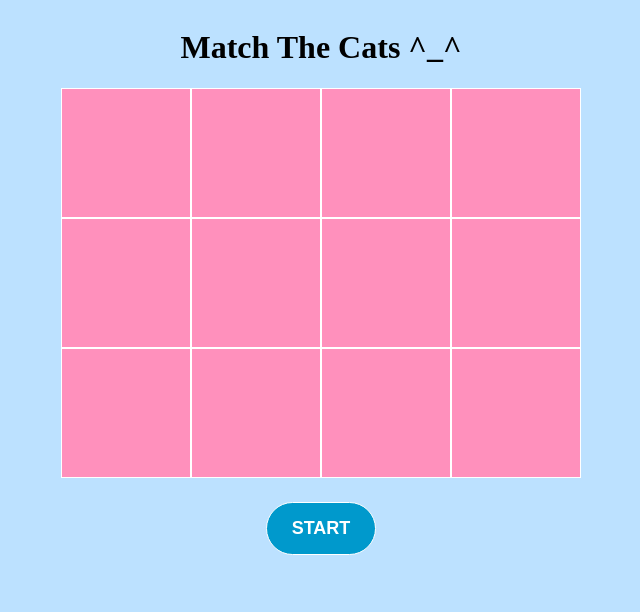
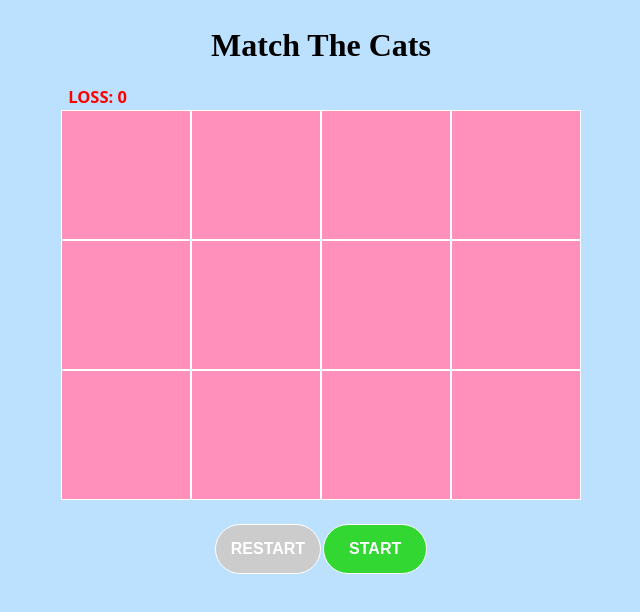
Before and after one commit to maryamqasim1/Memory-card-game, a plain HTML site: page index.html in a window 1280 px wide. Shown: the whole page, without its empty margins (319-959 px from the left). Drawn offline with Linux system fonts and the light colour scheme.

Commit message:
added restart button, print how many losses

```diff
--- a/css/style.css
+++ b/css/style.css
@@ -1,7 +1,7 @@
 html,
 body {
   background-color: #bce1ff;
-  /* user-select: none; */
+  user-select: none;
 }
 
 /* ex:4 https://speckyboy.com/css-js-notification-alert-code/ */
@@ -40,7 +40,8 @@ body {
 }
 
 .close:hover {
-  color: rgb(208, 9, 9);
+  color: white;
+  background-color: red;
 }
 
 .feedback {
@@ -107,17 +108,46 @@ img {
 }
 
 button {
+  border: 1px solid white;
+  color: white;
+  border-radius: 50px;
+  font-weight: 700;
+  font-size: medium;
   margin: 3vh auto;
-  display: flex;
-  padding: 15px 25px;
-  background-color: #0099cc;
-  color: white;
-  font-weight: 700;
-  border: 1px solid white;
-  border-radius: 50px;
-  font-size: large;
 }
 
 button:disabled {
   background-color: #cccccc;
 }
+
+.buttons {
+  display: flex;
+  gap: 2px;
+}
+
+.startBtn {
+  background-color: rgb(50, 215, 50);
+  padding: 15px 25px;
+}
+
+.rstBtn {
+  background-color: rgb(208, 0, 0);
+  padding: 15px 15px;
+}
+
+.textContainer {
+  width: 40%;
+  align-items: center;
+  display: flex;
+  flex-direction: column;
+  line-height: 1;
+}
+
+.counter {
+  line-height: 0;
+  width: 100%;
+  float: left;
+  color: red;
+  font-size: 11px;
+  font-family: system-ui;
+}
--- a/index.html
+++ b/index.html
@@ -7,12 +7,25 @@
     <title>Memory Card Game</title>
     <link rel="stylesheet" href="css/style.css">
     <script src="js/app.js" defer></script>
+    <link rel="preconnect" href="https://fonts.googleapis.com">
+    <link rel="preconnect" href="https://fonts.gstatic.com" crossorigin>
+    <link href="https://fonts.googleapis.com/css2?family=Patrick+Hand&display=swap" rel="stylesheet">
 </head>
 
 <body>
     <div class="all">
-        <h1>Match The Cats ^_^</h1>
+        <div class="textContainer patrick-hand-regular">
+            <h1>Match The Cats</h1>
+            <div class="counter">
+                <h2 id="lostCount"></h2>
+                <!-- <h2 id="lostCount">WIN: 3</h2> -->
+            </div>
+        </div>
         <div class="container">
+        </div>
+        <div class="buttons">
+            <button type="button" class="rstBtn">RESTART</button>
+            <button type="button" class="startBtn">START</button>
         </div>
         <!-- This div is hidden -->
         <div class="msg">
@@ -26,7 +39,6 @@
                 alt="angry cat" class="feedback" id="loss">
             </img>
         </div>
-        <button>START</button>
     </div>
 </body>
 
--- a/js/app.js
+++ b/js/app.js
@@ -20,7 +20,8 @@ let winner = Boolean;
 /*----- Cached Element References  -----*/
 
 const container = document.querySelector('.container')
-const startBtn = document.querySelector('button');
+const startBtn = document.querySelector('.startBtn');
+const rstBtn = document.querySelector('.rstBtn');
 
 /*-------------- Functions -------------*/
 
@@ -76,6 +77,7 @@ const closeBtn = document.querySelector('.close');
 const winImg = document.getElementById('win');
 const lossImg = document.getElementById('loss');
 const text = document.querySelector('.printMsg');
+const counter = document.querySelector('#lostCount')
 
 /*-------------- Functions -------------*/
 
@@ -89,6 +91,7 @@ const hideCardElement = (card) => {
   card.classList.add('hideCard');
 }
 
+rstBtn.disabled = true;
 const handleClick = () => {
   showCard.forEach(card => {
     showCardElement(card);
@@ -97,6 +100,7 @@ const handleClick = () => {
     }, '5000');
   })
   startBtn.disabled = true;
+  rstBtn.disabled = false;
 }
 // startBtn.disabled = true; // for test remove later
 
@@ -112,6 +116,7 @@ const flipCard = (event) => {
 }
 
 // check if the 2 cards are matching
+counter.innerHTML = `LOSS: ${loss}`
 const matchingCard = () => {
   const card1 = cardsArr[0];
   const card2 = cardsArr[1];
@@ -122,13 +127,13 @@ const matchingCard = () => {
       cardsArr = [];
     }, '800');
     loss++;
-    console.log('loss: ' + loss);
+    counter.innerHTML = `LOSS: ${loss}`
     gameStat();
   }
 
   else if (card1.querySelector('img').src !== card2.querySelector('img').src && loss === 2) {
     loss++;
-    console.log('loss: ' + loss);
+    counter.innerHTML = `LOSS: ${loss}`
     gameStat();
   }
 
@@ -176,10 +181,16 @@ const close = () => {
   messageEle[0].style.opacity = 0;
 }
 
+const restartGame = () => {
+  if (startBtn.disabled === true)
+    window.location.reload();
+}
+
 /*----------- Event Listeners ----------*/
 
 startBtn.addEventListener('click', handleClick);
 closeBtn.addEventListener('click', close);
+rstBtn.addEventListener('click', restartGame);
 hiddenCard.forEach((x) => {
   x.addEventListener('click', (event) => flipCard(event));
 });
```
